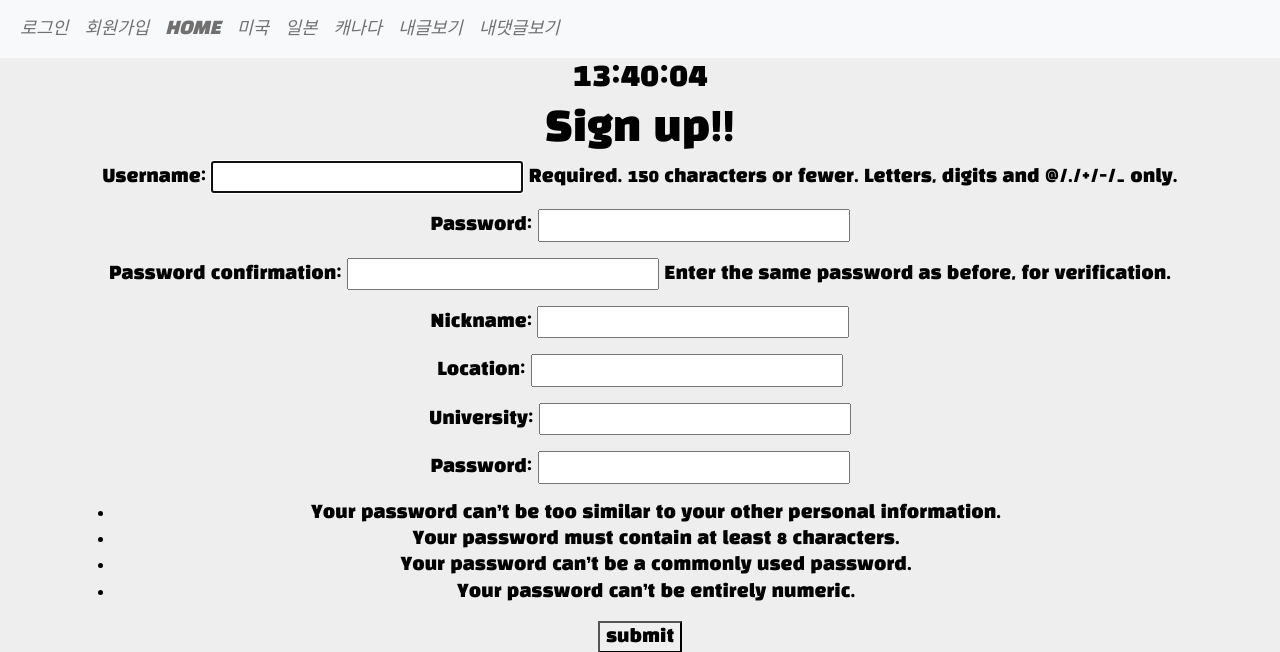
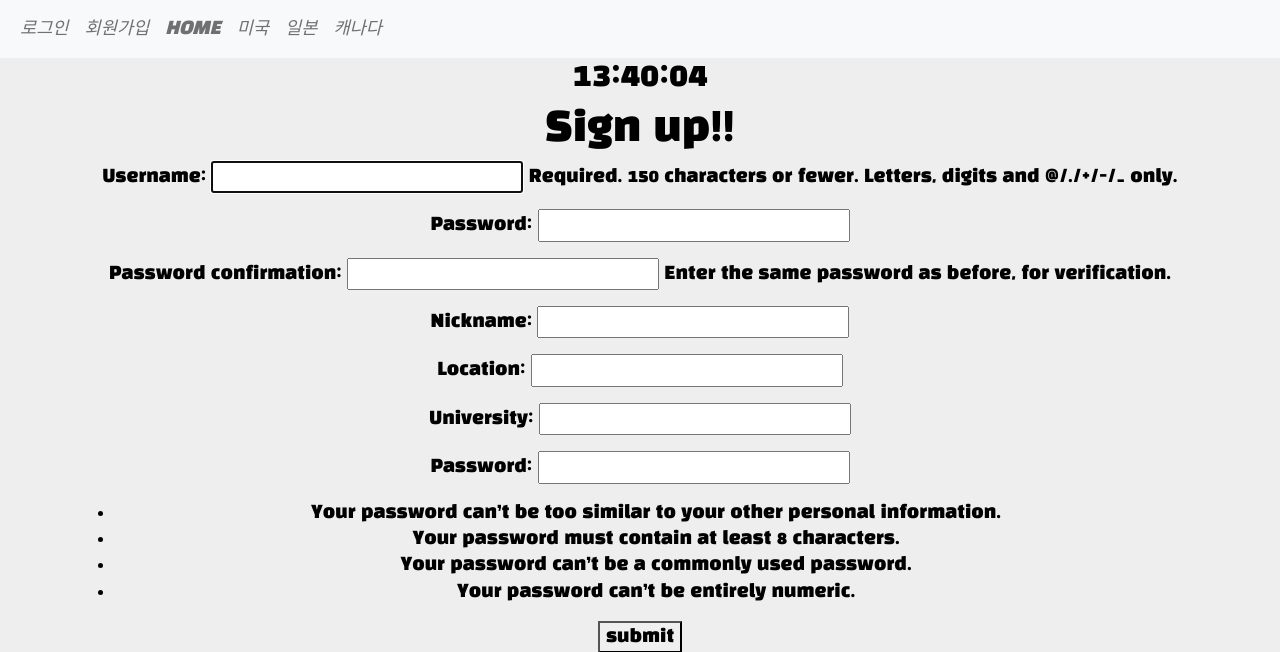
Before and after one commit to taeju-moon/travelproject, a Django app: page /account/register/ in a window 1280 px wide. Shown: the top 652 px of the page. Run offline with Django 3.2, Linux system fonts and the light colour scheme.

Commit message:
reallyreallylastcommit

```diff
--- a/lionproject/templates/base.html
+++ b/lionproject/templates/base.html
@@ -82,12 +82,6 @@
                   <li class="nav-item">
                     <a class="nav-link" href="{% url 'home3' %}">캐나다</a>
                   </li>
-                  <li class="nav-item">
-                    <a class="nav-link" href="{% url 'my_post' %}">내글보기</a>
-                  </li>
-                  <li class="nav-item">
-                    <a class="nav-link" href="{% url 'my_comment' %}">내댓글보기</a>
-                  </li>
                   <!-- <li class="nav-item">
                     <form action="{% url 'search' %}">
                       <input type="text" name="searcher" id="searchNickname"/>
```
Also changed, not shown: db.sqlite3.
